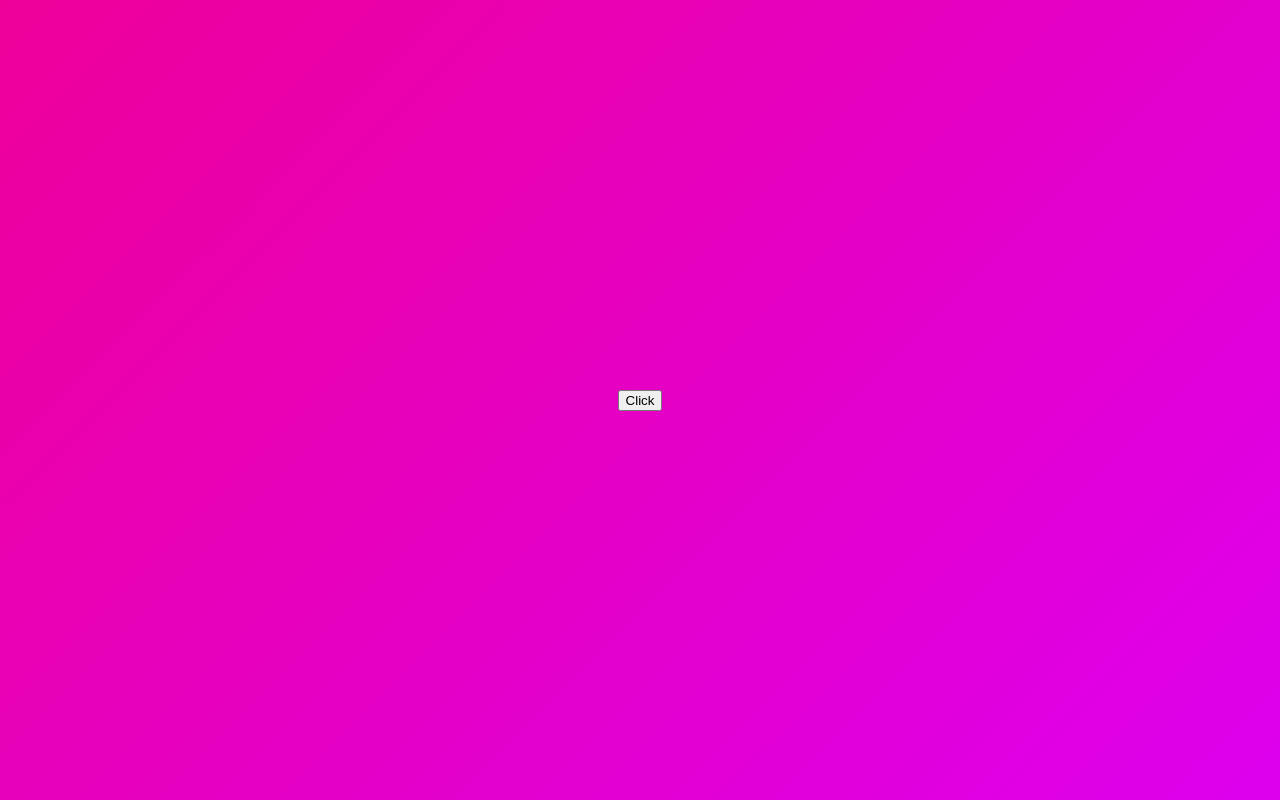
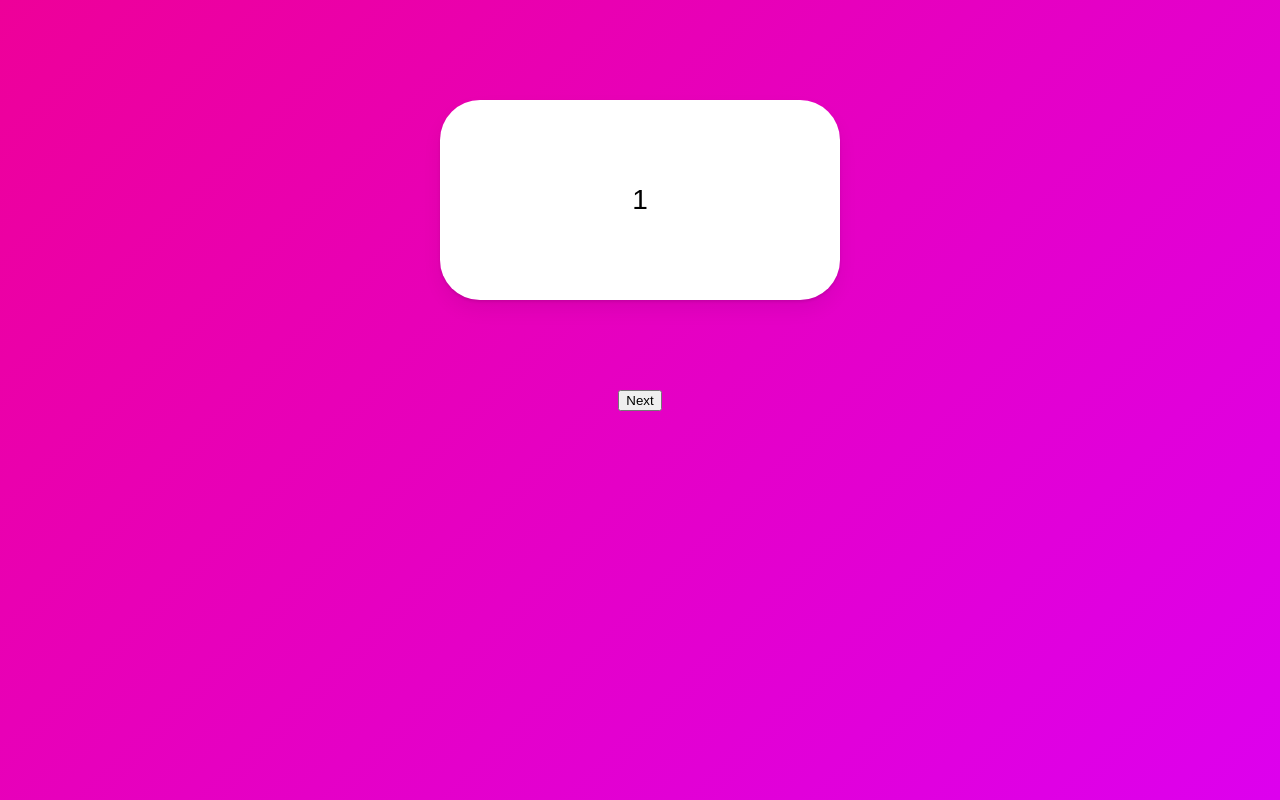
Before and after one commit to Jeon-InHwan/react_framer, a React (Create React App) app: page / in a window 1280 px wide. Built offline with nearby package versions, Linux system fonts and the light colour scheme.

Commit message:
Slider part One

```diff
--- a/src/App.tsx
+++ b/src/App.tsx
@@ -15,6 +15,7 @@
   justify-content: center;
   align-items: center;
   background: linear-gradient(135deg, rgb(238, 0, 153), rgb(221, 0, 238));
+  flex-direction: column;
 `;
 
 const Box = styled(motion.div)`
@@ -24,45 +25,62 @@
   border-radius: 40px;
   position: absolute;
   top: 100px;
+  display: flex;
+  justify-content: center;
+  align-items: center;
+  font-size: 28px;
+  top: 100px;
   box-shadow: 0 2px 3px rgba(0, 0, 0, 0.1), 0 10px 20px rgba(0, 0, 0, 0.06);
 `;
 
 const boxVariants = {
-  initial: {
+  invisible: {
+    x: 500,
     opacity: 0,
     scale: 0,
   },
   visible: {
+    x: 0,
     opacity: 1,
     scale: 1,
-    rotateZ: 360,
+    transition: {
+      duration: 1,
+    },
   },
-  leaving: {
+  exit: {
+    x: -500,
     opacity: 0,
     scale: 0,
-    y: 40,
+    transition: {
+      duration: 1,
+    },
   },
 };
 
 function App() {
-  const [showing, setShowing] = useState(false);
-  const toggleShowing = () => {
-    setShowing((prev) => !prev);
+  const [visible, setVisible] = useState(1);
+  const nextPlease = () => {
+    setVisible((prev) => (prev === 10 ? 10 : prev + 1));
   };
 
   return (
     <Wrapper>
-      <button onClick={toggleShowing}>Click</button>
       <AnimatePresence>
-        {showing ? (
-          <Box
-            variants={boxVariants}
-            initial="initial"
-            animate="visible"
-            exit="leaving"
-          />
-        ) : null}
+        {[1, 2, 3, 4, 5, 6, 7, 8, 9, 10].map((i) =>
+          i === visible ? (
+            <Box
+              variants={boxVariants}
+              initial="invisible"
+              animate="visible"
+              exit="exit"
+              key={i}
+            >
+              {i}
+            </Box>
+          ) : null
+        )}
       </AnimatePresence>
+      <button onClick={nextPlease}>Next</button>
     </Wrapper>
   );
 }
```
